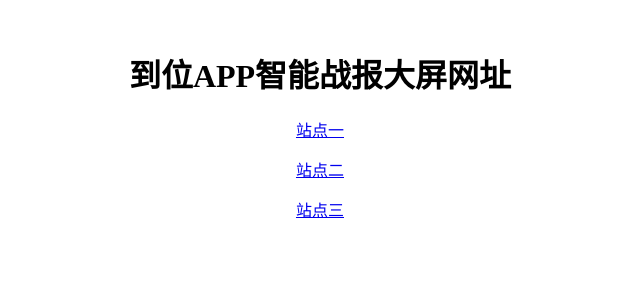
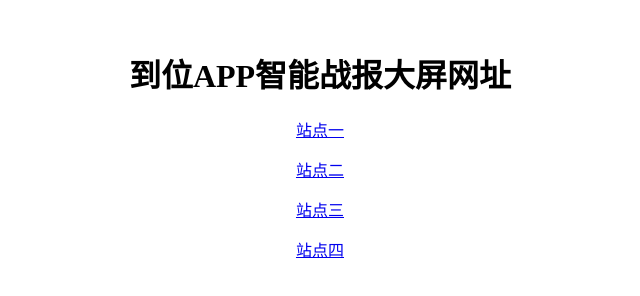
Before and after one commit to linzening/linzening.github.io, a plain HTML site: page daoweiapp.html in a window 1280 px wide. Shown: the whole page, without its empty margins (320-960 px from the left). Drawn offline with Linux system fonts and the light colour scheme.

Commit message:
daowei+unvcxz.cn

```diff
--- a/daoweiapp.html
+++ b/daoweiapp.html
@@ -18,6 +18,9 @@
         <p>
             <a href="https://daoweiapp-1252015630.cos-website.ap-hongkong.myqcloud.com/" target="_blank">站点三</a>
         </p>
+        <p>
+            <a href="http://unvcxz.cn/" target="_blank">站点四</a>
+        </p>
     </div>
 </body>
 </html>
```
